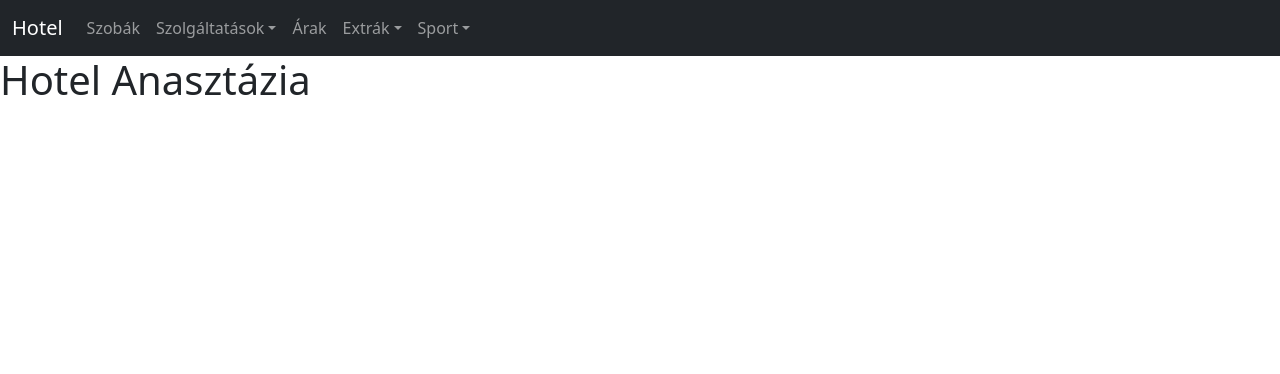
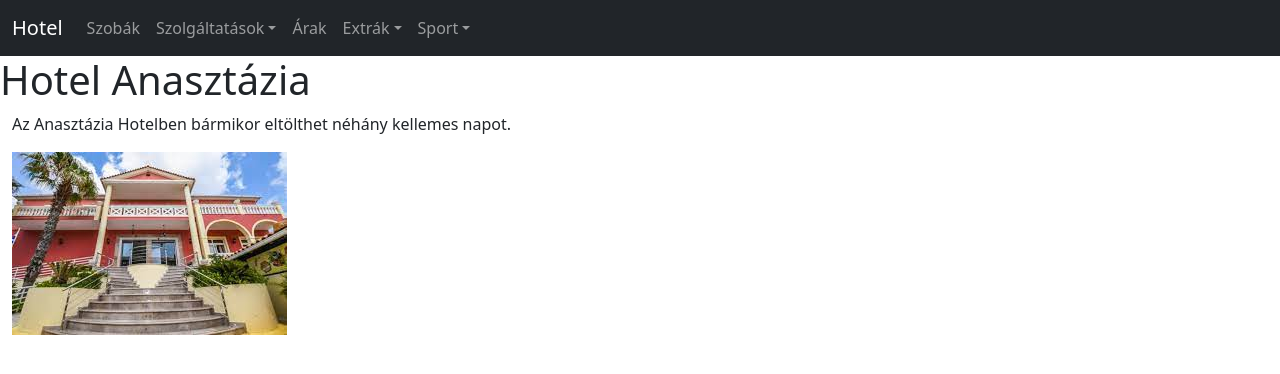
Before and after one commit to szt2szolev/Szalloda, a plain HTML site: page index.html in a window 1280 px wide. Drawn offline with Linux system fonts and the light colour scheme.

Commit message:
Szálloda kép leírással 1.verzió

```diff
--- a/index.html
+++ b/index.html
@@ -58,5 +58,9 @@
       </nav>
 
       <h1>Hotel Anasztázia</h1>
+      <div class="container-fluid">
+        <p>Az Anasztázia Hotelben bármikor eltölthet néhány kellemes napot.</p>
+        <img class="img-fluid text-center" src="kepek/letöltés.jfif" alt="Szálloda">
+      </div>
 </body>
 </html>
```
Also changed, not shown: kepek/letöltés.jfif (added).
